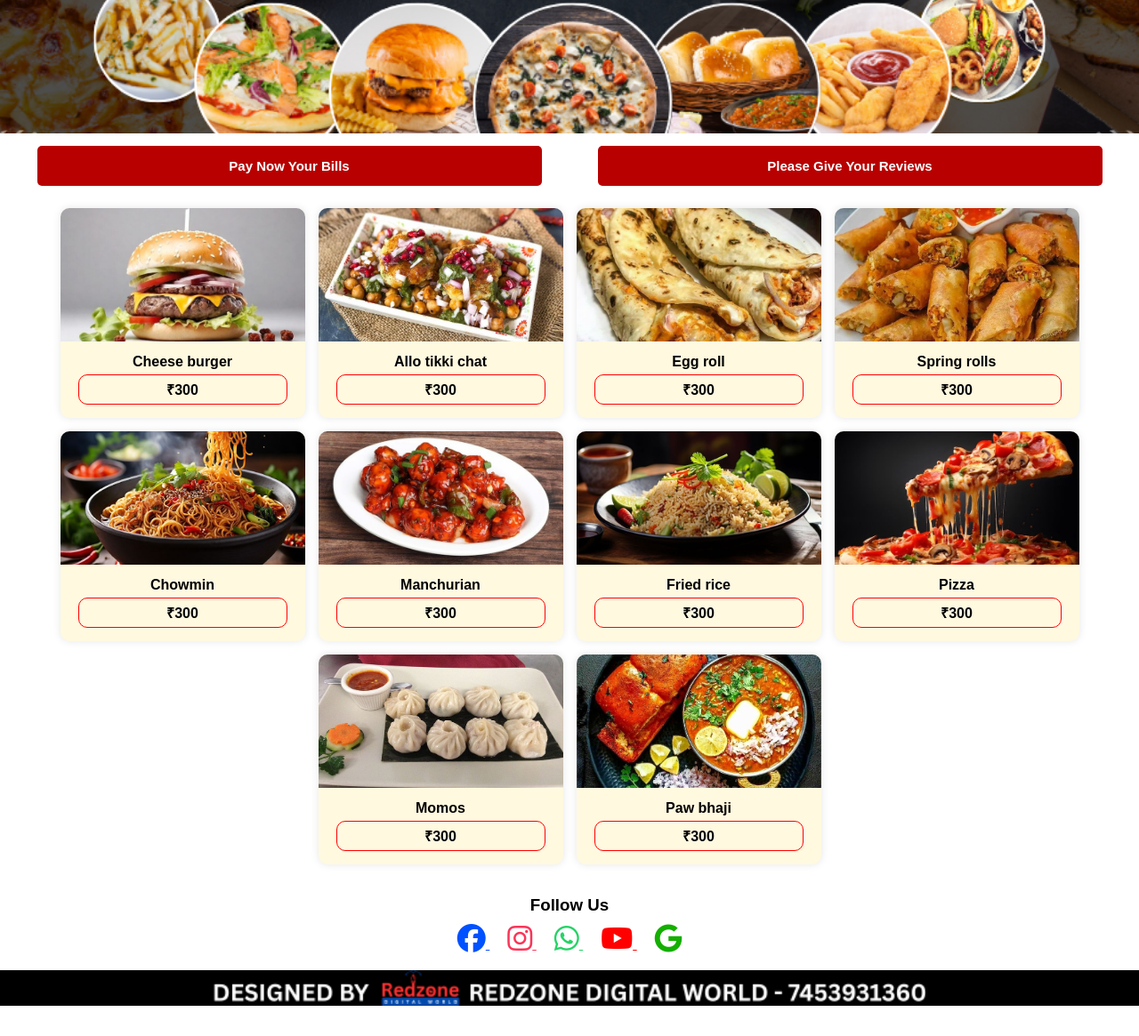
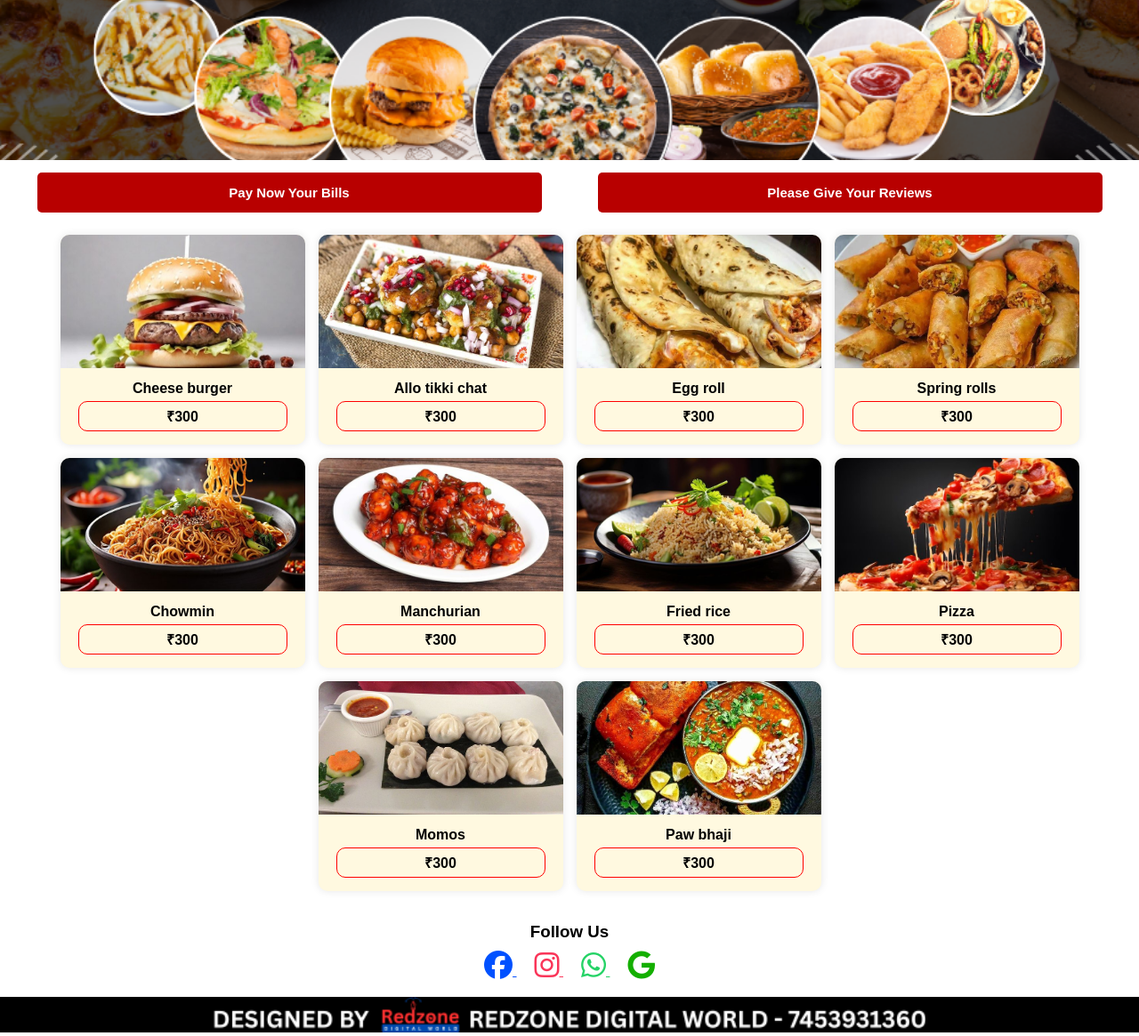
Before and after one commit to manojnarawariya/devendrafastfood, a plain HTML site: page index.html in a window 1280 px wide. Shown: the whole page at 89% size. Before the commit the page ends 1135 px from the top, so only its background shows below. Drawn offline with Linux system fonts and the light colour scheme.

Commit message:
index.html
some changes

```diff
--- a/index.html
+++ b/index.html
@@ -20,7 +20,7 @@
 
         header img {
             width: 100%;
-            height: 150px;
+            height: 180px;
             object-fit: cover;
         }
 
@@ -172,19 +172,16 @@
     <footer style="background-color: #fff; padding: 20px; text-align: center;">
     <h3>Follow Us</h3>
     <div style="margin-top: 10px;">
-        <a href="https://www.facebook.com/yourpage" target="_blank" style="margin: 0 10px; color: #0051ff;">
+        <a href="https://www.facebook.com/redzonedigitalworld" target="_blank" style="margin: 0 10px; color: #0051ff;">
             <i class="fab fa-facebook fa-2x"></i>
         </a>
-        <a href="https://www.instagram.com/yourpage" target="_blank" style="margin: 0 10px; color: #fa3559;">
+        <a href="https://www.instagram.com/redzonedigitalworld1" target="_blank" style="margin: 0 10px; color: #fa3559;">
             <i class="fab fa-instagram fa-2x"></i>
         </a>
-        <a href="https://wa.me/yourNumber" target="_blank" style="margin: 0 10px; color: #25D366;">
+        <a href="https://wa.me/7453931360" target="_blank" style="margin: 0 10px; color: #25D366;">
             <i class="fab fa-whatsapp fa-2x"></i>
         </a>
-        <a href="https://www.youtube.com/yourchannel" target="_blank" style="margin: 0 10px; color: #FF0000;">
-            <i class="fab fa-youtube fa-2x"></i>
-        </a>
-        <a href="https://www.youtube.com/google" target="_blank" style="margin: 0 10px; color: #14af00;">
+        <a href="https://www.google.com/google" target="_blank" style="margin: 0 10px; color: #14af00;">
             <i class="fab fa-google fa-2x"></i>
         </a>
     </div>
```
